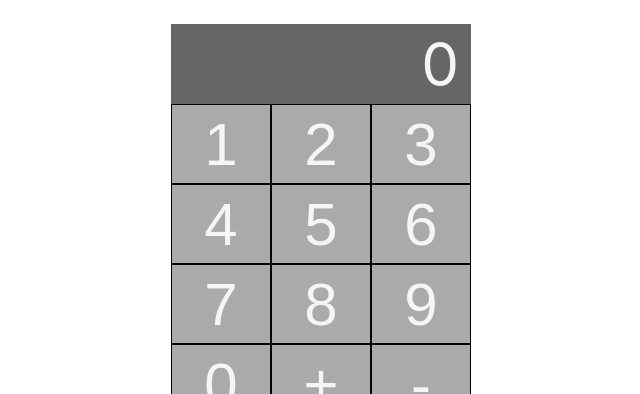
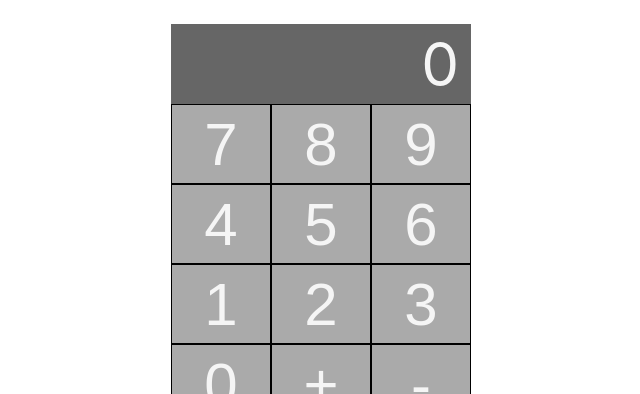
Before and after one commit to jmalk/react-calculator, a React (Create React App) app: page / in a window 1280 px wide. Shown: the top 394 px of the page, without its empty margins (319-959 px from the left). Built offline with nearby package versions, Linux system fonts and the light colour scheme.

Commit message:
Re-order buttons

```diff
--- a/src/components/Calculator.js
+++ b/src/components/Calculator.js
@@ -62,10 +62,11 @@ function Calculator() {
       <div className="display">
         <span className="value">{value}</span>
       </div>
+
       <div className="row">
-        <NumberButton handler={handleNumber} n={1} />
-        <NumberButton handler={handleNumber} n={2} />
-        <NumberButton handler={handleNumber} n={3} />
+        <NumberButton handler={handleNumber} n={7} />
+        <NumberButton handler={handleNumber} n={8} />
+        <NumberButton handler={handleNumber} n={9} />
       </div>
 
       <div className="row">
@@ -75,9 +76,9 @@ function Calculator() {
       </div>
 
       <div className="row">
-        <NumberButton handler={handleNumber} n={7} />
-        <NumberButton handler={handleNumber} n={8} />
-        <NumberButton handler={handleNumber} n={9} />
+        <NumberButton handler={handleNumber} n={1} />
+        <NumberButton handler={handleNumber} n={2} />
+        <NumberButton handler={handleNumber} n={3} />
       </div>
 
       <div className="row">
```
